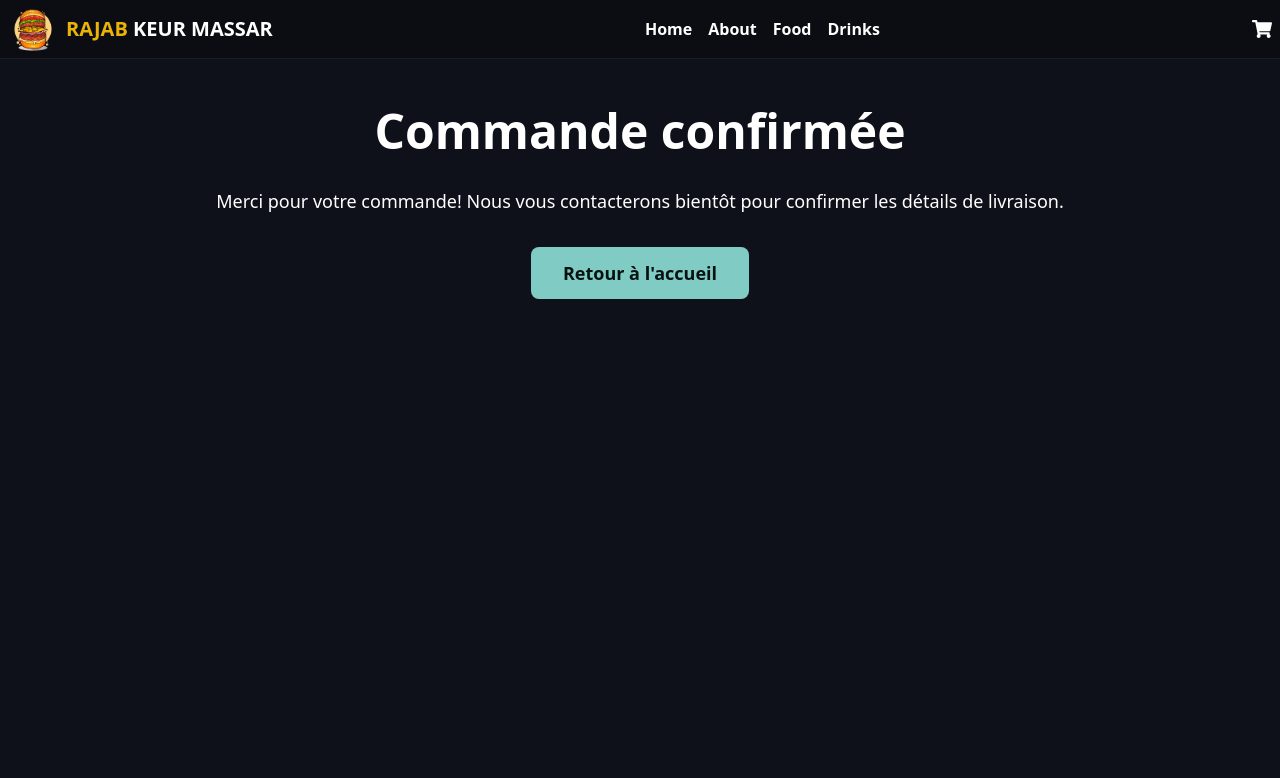
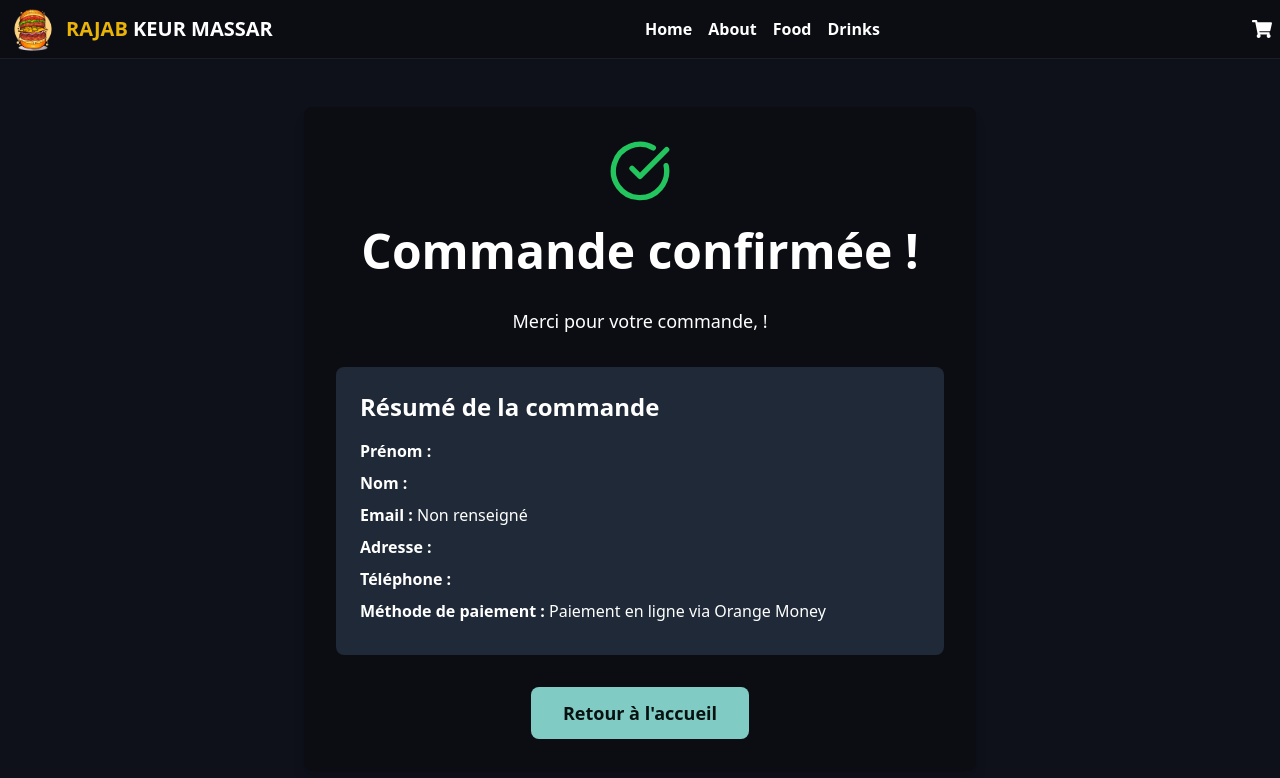
Before and after one commit to antmankm/Projet-Finale, a Next.js app: page /confirmation in a window 1280 px wide. Shown: the top 778 px of the page. Built offline with nearby package versions, Linux system fonts and the light colour scheme.

Commit message:
mise à jour sur la page de confirmation de commande

```diff
--- a/src/app/commande/page.tsx
+++ b/src/app/commande/page.tsx
@@ -3,12 +3,14 @@
 import React, { useState } from "react";
 import Link from "next/link";
 import { useCart } from "../../components/ui/CartContext";
+import { motion } from "framer-motion"; // Import de framer-motion pour les animations
 
 const CommandePage = () => {
   const { cartItems, clearCart } = useCart();
   const [formData, setFormData] = useState({
-    name: "",
-    email: "",
+    firstName: "",
+    lastName: "",
+    email: "", // E-mail optionnel
     address: "",
     phone: "",
     paymentMethod: "livraison", // Par défaut, le paiement à la livraison est sélectionné
@@ -43,6 +45,7 @@ const CommandePage = () => {
             amount: total,
             phone: formData.phone,
             description: `Commande ${cartItems.map((item) => item.name).join(", ")}`,
+            email: formData.email || null, // E-mail optionnel
           }),
         });
 
@@ -54,6 +57,16 @@ const CommandePage = () => {
 
         console.log("Paiement réussi:", data);
       }
+
+      // Stocker les données du client dans le localStorage
+      localStorage.setItem("clientData", JSON.stringify({
+        firstName: formData.firstName,
+        lastName: formData.lastName,
+        email: formData.email,
+        address: formData.address,
+        phone: formData.phone,
+        paymentMethod: formData.paymentMethod,
+      }));
 
       // Vider le panier après la commande
       clearCart();
@@ -70,16 +83,98 @@ const CommandePage = () => {
   const total = cartItems.reduce((acc, item) => acc + item.price * item.quantity, 0);
 
   return (
-    <div className="min-h-screen bg-background py-12">
+    <motion.div
+      initial={{ opacity: 0, y: 20 }} // Animation initiale : invisible et légèrement décalée vers le bas
+      animate={{ opacity: 1, y: 0 }} // Animation d'entrée : apparaître et se déplacer vers le haut
+      transition={{ duration: 0.5 }} // Durée de l'animation
+      className="min-h-screen bg-background py-12"
+    >
       <div className="container mx-auto px-4">
         <h1 className="text-4xl md:text-5xl font-bold text-center text-white mb-8">
           Passer la commande
         </h1>
 
-        <div className="max-w-2xl mx-auto">
+        <motion.div
+          initial={{ opacity: 0, scale: 0.9 }} // Animation initiale : invisible et légèrement réduite
+          animate={{ opacity: 1, scale: 1 }} // Animation d'entrée : apparaître et revenir à la taille normale
+          transition={{ delay: 0.2, duration: 0.5 }} // Délai et durée de l'animation
+          className="max-w-2xl mx-auto bg-card p-8 rounded-lg shadow-lg"
+        >
           <form onSubmit={handleSubmit} className="space-y-6">
-            {/* Champs du formulaire (nom, email, adresse, téléphone) */}
-            {/* ... (voir le code précédent pour les champs) ... */}
+            <div className="grid grid-cols-1 md:grid-cols-2 gap-6">
+              <div>
+                <label htmlFor="firstName" className="block text-sm font-medium text-white">
+                  Prénom
+                </label>
+                <input
+                  type="text"
+                  name="firstName"
+                  id="firstName"
+                  value={formData.firstName}
+                  onChange={handleChange}
+                  className="mt-1 block w-full px-4 py-2 bg-card border border-gray-600 rounded-lg text-white"
+                  required
+                />
+              </div>
+              <div>
+                <label htmlFor="lastName" className="block text-sm font-medium text-white">
+                  Nom
+                </label>
+                <input
+                  type="text"
+                  name="lastName"
+                  id="lastName"
+                  value={formData.lastName}
+                  onChange={handleChange}
+                  className="mt-1 block w-full px-4 py-2 bg-card border border-gray-600 rounded-lg text-white"
+                  required
+                />
+              </div>
+            </div>
+
+            <div>
+              <label htmlFor="email" className="block text-sm font-medium text-white">
+                Email (optionnel)
+              </label>
+              <input
+                type="email"
+                name="email"
+                id="email"
+                value={formData.email}
+                onChange={handleChange}
+                className="mt-1 block w-full px-4 py-2 bg-card border border-gray-600 rounded-lg text-white"
+              />
+            </div>
+
+            <div>
+              <label htmlFor="address" className="block text-sm font-medium text-white">
+                Adresse
+              </label>
+              <input
+                type="text"
+                name="address"
+                id="address"
+                value={formData.address}
+                onChange={handleChange}
+                className="mt-1 block w-full px-4 py-2 bg-card border border-gray-600 rounded-lg text-white"
+                required
+              />
+            </div>
+
+            <div>
+              <label htmlFor="phone" className="block text-sm font-medium text-white">
+                Téléphone
+              </label>
+              <input
+                type="tel"
+                name="phone"
+                id="phone"
+                value={formData.phone}
+                onChange={handleChange}
+                className="mt-1 block w-full px-4 py-2 bg-card border border-gray-600 rounded-lg text-white"
+                required
+              />
+            </div>
 
             <div>
               <label htmlFor="paymentMethod" className="block text-sm font-medium text-white">
@@ -95,43 +190,52 @@ const CommandePage = () => {
               >
                 <option value="livraison">Paiement à la livraison</option>
                 <option value="orange_money">Paiement en ligne via Orange Money</option>
-
               </select>
             </div>
 
-            {/* Affichage des instructions en fonction du mode de paiement */}
             {formData.paymentMethod === "orange_money" && (
-              <div className="bg-yellow-100 border-l-4 border-yellow-500 text-yellow-700 p-4">
+              <motion.div
+                initial={{ opacity: 0, y: 10 }} // Animation initiale : invisible et légèrement décalée vers le bas
+                animate={{ opacity: 1, y: 0 }} // Animation d'entrée : apparaître et se déplacer vers le haut
+                transition={{ duration: 0.3 }} // Durée de l'animation
+                className="bg-yellow-100 border-l-4 border-yellow-500 text-yellow-700 p-4"
+              >
                 <p>
                   Pour payer via Orange Money, veuillez effectuer le transfert au numéro suivant :{" "}
                   <strong>77 123 45 67</strong>. Indiquez votre numéro de commande dans la description du transfert.
                 </p>
-              </div>
+              </motion.div>
             )}
 
-            {/* Affichage des erreurs */}
             {error && (
-              <div className="bg-red-100 border-l-4 border-red-500 text-red-700 p-4">
+              <motion.div
+                initial={{ opacity: 0, y: 10 }} // Animation initiale : invisible et légèrement décalée vers le bas
+                animate={{ opacity: 1, y: 0 }} // Animation d'entrée : apparaître et se déplacer vers le haut
+                transition={{ duration: 0.3 }} // Durée de l'animation
+                className="bg-red-100 border-l-4 border-red-500 text-red-700 p-4"
+              >
                 <p>{error}</p>
-              </div>
+              </motion.div>
             )}
 
             <div className="mt-8">
               <h2 className="text-2xl font-bold text-white mb-4">
                 Total : {total} Fcfa
               </h2>
-              <button
+              <motion.button
+                whileHover={{ scale: 1.05 }} // Animation au survol : légèrement agrandir le bouton
+                whileTap={{ scale: 0.95 }} // Animation au clic : légèrement réduire le bouton
                 type="submit"
                 disabled={loading}
                 className="w-full bg-primary text-primary-foreground px-8 py-3 rounded-lg text-lg font-semibold hover:bg-primary/90 transition-colors"
               >
                 {loading ? "Traitement en cours..." : "Confirmer la commande"}
-              </button>
+              </motion.button>
             </div>
           </form>
-        </div>
+        </motion.div>
       </div>
-    </div>
+    </motion.div>
   );
 };
 
--- a/src/app/confirmation/page.tsx
+++ b/src/app/confirmation/page.tsx
@@ -1,28 +1,113 @@
 "use client";
 
-import React from "react";
+import React, { useEffect, useState } from "react";
 import Link from "next/link";
+import { motion } from "framer-motion";
+import { CheckCircle } from "lucide-react";
 
 const ConfirmationPage = () => {
+  const [clientData, setClientData] = useState({
+    firstName: "",
+    lastName: "",
+    email: "",
+    address: "",
+    phone: "",
+    paymentMethod: "",
+  });
+
+  // Récupérer les données du client depuis le localStorage
+  useEffect(() => {
+    const storedData = localStorage.getItem("clientData");
+    if (storedData) {
+      setClientData(JSON.parse(storedData));
+    }
+  }, []);
+
   return (
-    <div className="min-h-screen bg-background py-12">
+    <motion.div
+      initial={{ opacity: 0, y: 20 }}
+      animate={{ opacity: 1, y: 0 }}
+      transition={{ duration: 0.5 }}
+      className="min-h-screen bg-background py-12"
+    >
       <div className="container mx-auto px-4">
-        <h1 className="text-4xl md:text-5xl font-bold text-center text-white mb-8">
-          Commande confirmée
+        <motion.div
+          initial={{ opacity: 0, scale: 0.9 }}
+          animate={{ opacity: 1, scale: 1 }}
+          transition={{ delay: 0.2, duration: 0.5 }}
+          className="max-w-2xl mx-auto bg-card p-8 rounded-lg shadow-lg text-center"
+        >
+          {/* Icône de confirmation */}
+          <motion.div
+            initial={{ scale: 0 }}
+            animate={{ scale: 1 }}
+            transition={{ delay: 0.4, duration: 0.5 }}
+            className="flex justify-center mb-6"
+          >
+            <CheckCircle className="w-16 h-16 text-green-500" />
+          </motion.div>
+
+          <h1 className="text-4xl md:text-5xl font-bold text-white mb-8">
+            Commande confirmée !
           </h1>
-        <div className="text-center">
-          <p className="text-lg text-white mb-8">
-            Merci pour votre commande! Nous vous contacterons bientôt pour confirmer les détails de livraison.
+
+          {/* Message de confirmation */}
+          <motion.p
+            initial={{ opacity: 0, y: 10 }}
+            animate={{ opacity: 1, y: 0 }}
+            transition={{ delay: 0.6, duration: 0.5 }}
+            className="text-lg text-white mb-8"
+          >
+            Merci pour votre commande, <strong>{clientData.firstName} {clientData.lastName}</strong> !
+          </motion.p>
+
+          {/* Résumé de la commande */}
+          <motion.div
+            initial={{ opacity: 0, y: 10 }}
+            animate={{ opacity: 1, y: 0 }}
+            transition={{ delay: 0.8, duration: 0.5 }}
+            className="bg-gray-800 p-6 rounded-lg text-left mb-8"
+          >
+            <h2 className="text-2xl font-bold text-white mb-4">Résumé de la commande</h2>
+            <p className="text-white mb-2">
+              <strong>Prénom :</strong> {clientData.firstName}
             </p>
+            <p className="text-white mb-2">
+              <strong>Nom :</strong> {clientData.lastName}
+            </p>
+            <p className="text-white mb-2">
+              <strong>Email :</strong> {clientData.email || "Non renseigné"}
+            </p>
+            <p className="text-white mb-2">
+              <strong>Adresse :</strong> {clientData.address}
+            </p>
+            <p className="text-white mb-2">
+              <strong>Téléphone :</strong> {clientData.phone}
+            </p>
+            <p className="text-white mb-2">
+              <strong>Méthode de paiement :</strong>{" "}
+              {clientData.paymentMethod === "livraison"
+                ? "Paiement à la livraison"
+                : "Paiement en ligne via Orange Money"}
+            </p>
+          </motion.div>
+
+          {/* Bouton de retour à l'accueil */}
+          <motion.div
+            initial={{ opacity: 0, y: 10 }}
+            animate={{ opacity: 1, y: 0 }}
+            transition={{ delay: 1.2, duration: 0.5 }}
+          >
             <Link
               href="/"
               className="inline-block bg-primary text-primary-foreground px-8 py-3 rounded-lg text-lg font-semibold hover:bg-primary/90 transition-colors"
             >
               Retour à l'accueil
             </Link>
+          </motion.div>
+        </motion.div>
       </div>
-      </div>
-    </div>
+    </motion.div>
   );
 };
 
```
Lines whose indentation alone changed are shown as unchanged.
